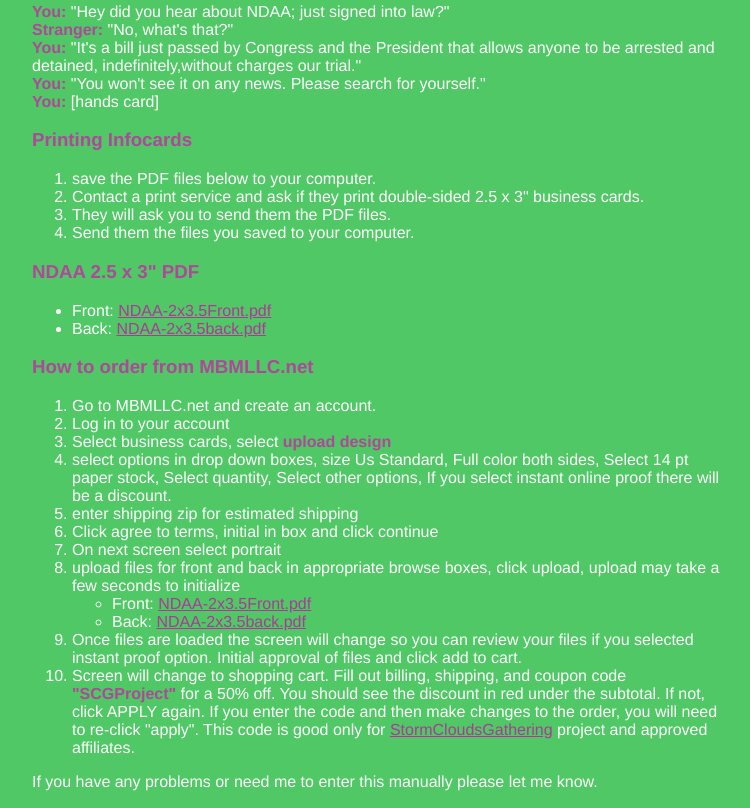
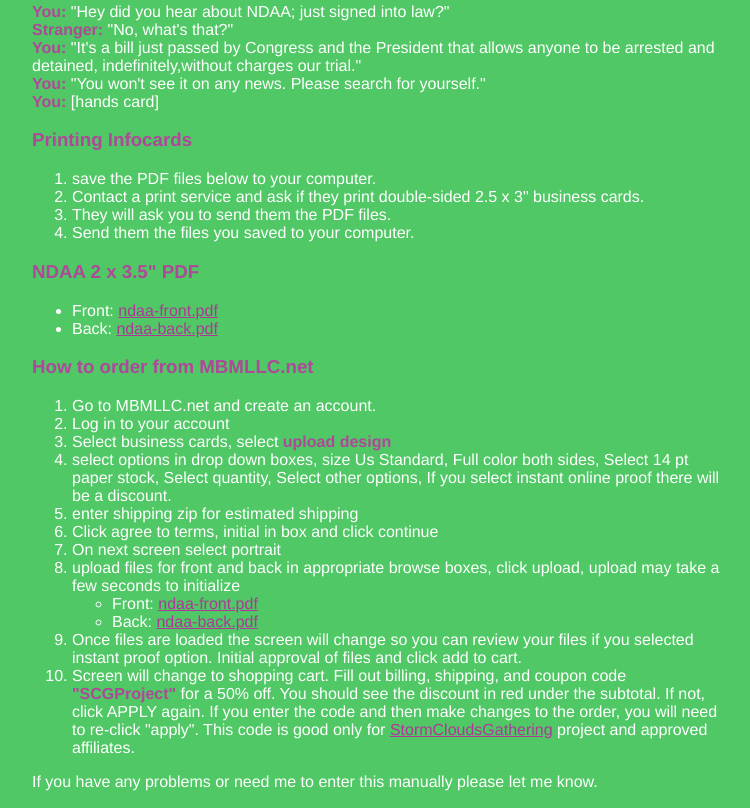
Before and after one commit to GarrettS/UsurpMSM, a plain HTML site: page card/index.html in a window 1280 px wide. Shown: the part 342-1150 px from the top of the page, without its empty margins (258-1008 px from the left). Drawn offline with Linux system fonts and the light colour scheme.

Commit message:
Updated links to unfucked PDF on index page

```diff
--- a/card/index.html
+++ b/card/index.html
@@ -71,11 +71,11 @@ double-sided 2.5 x 3" business cards.
 <li>Send them the files you saved to your computer.
 </ol>
 
-<h3>NDAA 2.5 x 3" PDF</h3>
+<h3>NDAA 2 x 3.5" PDF</h3>
 
 <ul>
-<li>Front: <a href="http://garretts.github.com/UsurpMSM/card/NDAA-2x3.5Front.pdf">NDAA-2x3.5Front.pdf</a>
-<li>Back: <a href="http://garretts.github.com/UsurpMSM/card/NDAA-2x3.5back.pdf">NDAA-2x3.5back.pdf</a>
+<li>Front: <a href="http://garretts.github.com/UsurpMSM/card/ndaa-front.pdf">ndaa-front.pdf</a>
+<li>Back: <a href="http://garretts.github.com/UsurpMSM/card/ndaa-back.pdf">ndaa-back.pdf</a>
 
 </ul>
 
@@ -93,8 +93,8 @@ options, If you select instant online proof there will be a discount.
 <li> upload files for front and back in appropriate browse boxes, click
 upload, upload may take a few seconds to initialize
     <ul>
-        <li>Front: <a href="http://garretts.github.com/UsurpMSM/card/NDAA-2x3.5Front.pdf">NDAA-2x3.5Front.pdf</a>
-        <li>Back: <a href="http://garretts.github.com/UsurpMSM/card/NDAA-2x3.5back.pdf">NDAA-2x3.5back.pdf</a>
+        <li>Front: <a href="http://garretts.github.com/UsurpMSM/card/ndaa-front.pdf">ndaa-front.pdf</a>
+        <li>Back: <a href="http://garretts.github.com/UsurpMSM/card/ndaa-back.pdf">ndaa-back.pdf</a>
     </ul>
 <li> Once files are loaded the screen will change so you can review your
 files if you selected instant proof option. Initial approval of files
```
